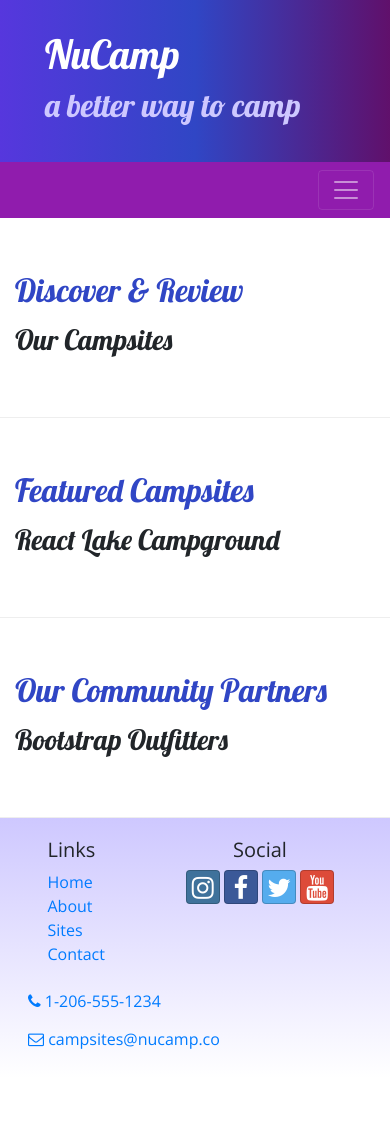
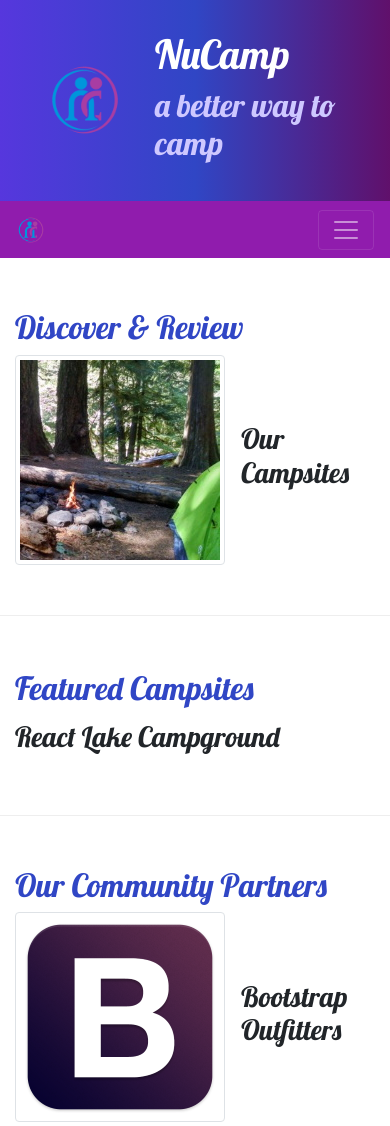
Before and after one commit to TimothyJReid/2-bootstrap, a website: page index.html in a window 390 px wide. Shown: the top 1126 px of the page. Before the commit the page ends 1078 px from the top, so only its background shows below. Drawn offline with nearby package versions, Linux system fonts and the light colour scheme.

Commit message:
Added responsive media

```diff
--- a/index.html
+++ b/index.html
@@ -23,6 +23,9 @@
     <header class="jumbotron jumbotron-fluid">
         <div class="container">
             <div class="row">
+            <div class="col-4 col-sm-3 col-md-2 align-self-center">
+                <img src="img/logo.png" class="img-fluid">
+            </div>
                 <div class="col">
                     <h1>NuCamp</h1>
                     <h2>a better way to camp</h2>
@@ -33,7 +36,8 @@
 
     <Nav class="navbar navbar-expand-sm navbar-dark sticky-top">
         <div class="container">
-            <button class="navbar-toggler ml-auto" type="button" data-toggle="collapse"
+            <a class="navbar-brand" href="#"><img src="img/logo.png" height="30" width="30"></a>
+            <button class="navbar-toggler" type="button" data-toggle="collapse"
                 data-target="#nucampNavbar"><span class="navbar-toggler-icon"></span>
             </button>
             <div class="collapse navbar-collapse" id="nucampNavbar">
@@ -53,9 +57,13 @@
                 <h2 class="text-sm-right">Discover & Review</h2>
             </div>
             <div class="col">
-                <h3>Our Campsites</h3>
-                <p class="d-none d-sm-block">Explore our growing database of curated campsites and leave your own
-                    reviews!</p>
+                <div class="media">
+                    <img class="d-flex mr-3 img-thumbnail" src="img/breadcrumb-trail-thumb.jpg" alt="Breadcrumb Trai Thumbnail"/>
+                    <div class="media-body align-self-center">
+                        <h3>Our Campsites</h3>
+                        <p class="d-none d-sm-block">Explore our growing database of urated campsites and leave your own reviews!</p>
+                    </div>
+                </div>
             </div>
         </div>
 
@@ -75,9 +83,13 @@
                 <h2 class="text-sm-right">Our Community Partners</h2>
             </div>
             <div class="col">
-                <h3>Bootstrap Outfitters</h3>
-                <p class="d-none d-sm-block">Bootstrap Outfitters supplies you with gear you need at prices you can't
-                    beat.</p>
+                <div class="media">
+                    <img class="d-flex mr-3 img-thumbnail" src="img/bootstrap-thumb.png" alt="Bootstrap Outfitters">
+                    <div class="media-body align-self-center">
+                        <h3>Bootstrap Outfitters</h3>
+                        <p class="d-none d-sm-block">Bootstrap Outfitters supplies you with gear you need at prices you can't beat.</p>
+                    </div>
+                </div>
             </div>
         </div>
     </div>
```
Also changed, not shown: aboutus.html (+6 -2 lines), contactus.html (+5 -1 lines), img/bootstrap-thumb.png (added), img/breadcrumb-trail-thumb.jpg (added), img/breadcrumb-trail.jpg (added), img/chrome-river-thumb.jpg (added), img/chrome-river.jpg (added), img/logo.png (added), img/react-lake-thumb.jpg (added), img/react-lake.jpg (added).
